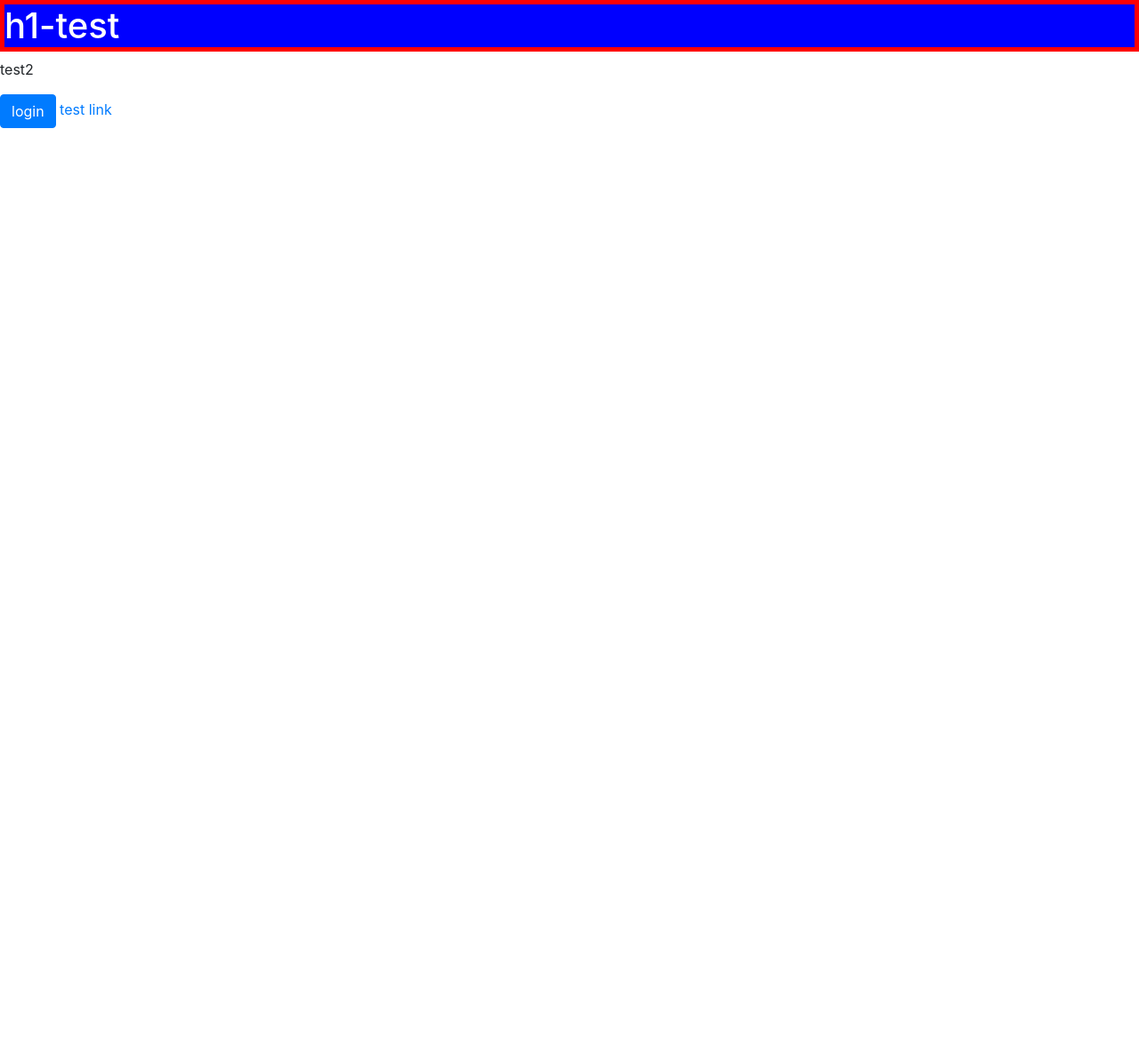
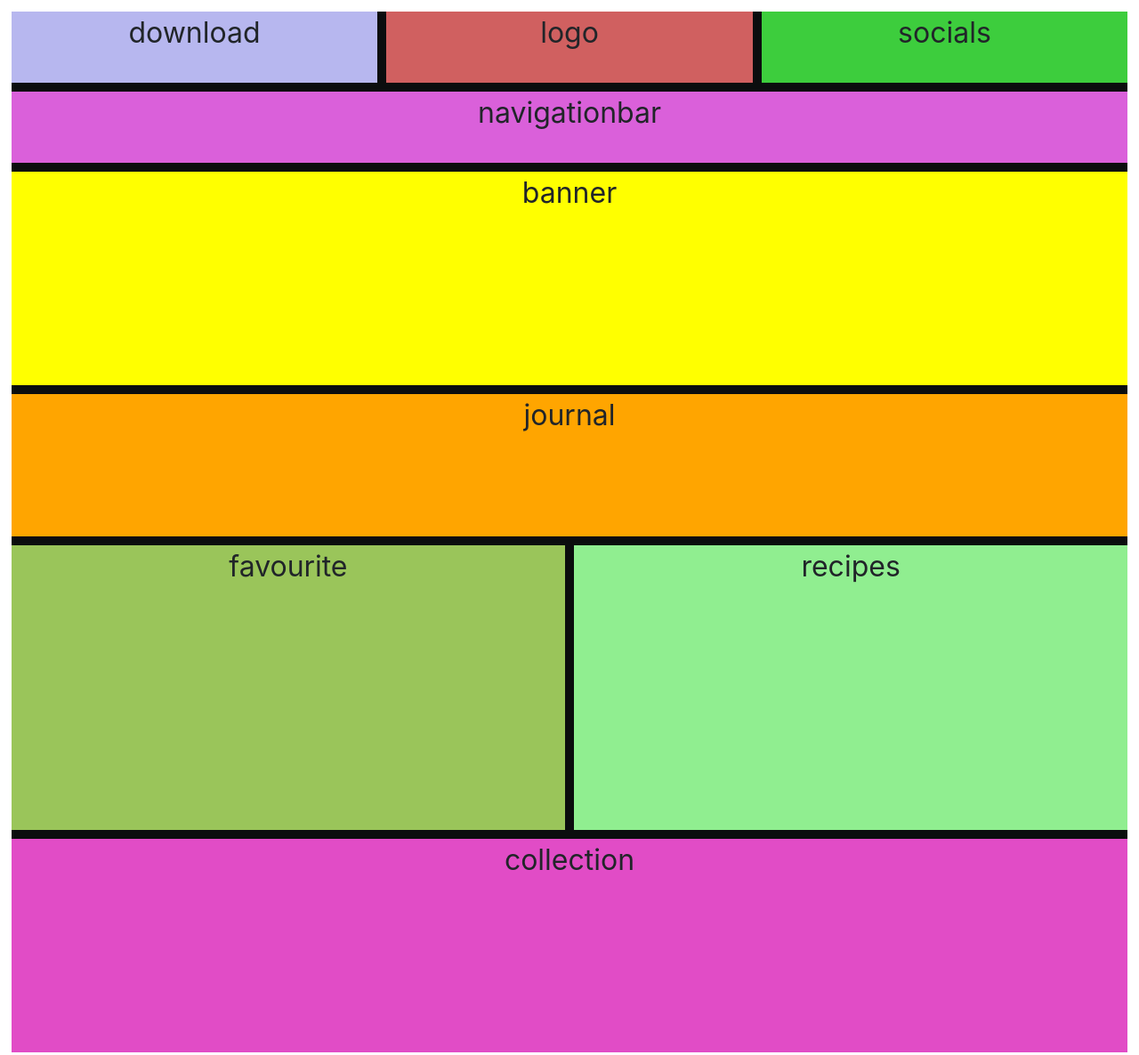
Before and after one commit to egbalwaldmann/sass, a plain HTML site: page index.html in a window 1280 px wide. Shown: the whole page at 89% size. Before the commit the page ends 800 px from the top, so only its background shows below. Drawn offline with nearby package versions, Linux system fonts and the light colour scheme.

Commit message:
basic grid layout

```diff
--- a/index.html
+++ b/index.html
@@ -9,10 +9,34 @@
     <link rel="stylesheet" href="/bootstrap-5.2.0/dist/css/bootstrap.min.css">
 </head>
 <body>
-    <h1>h1-test</h1>
-    <p>test2</p>
-    <button class="btn btn-primary">login</button>
 
-    <a href="">test link</a>
+<div class="page-wrap"> <!-- page-wrapper div -->
+
+
+<!-- header -->
+<div class="download">download</div>
+<div class="logo">logo</div>
+<div class="socials">socials</div>
+
+
+<!-- navbar-->
+<div class="navigationbar">navigationbar</div>
+
+<!-- banner -->
+<div class="banner">banner</div>
+
+<!-- journal (3-column-section) -->
+<div class="journal">journal</div>
+
+<!-- recipes (2-column-section) -->
+<div class="favourite">favourite</div>
+<div class="recipes">recipes</div>
+
+<!-- collection -->
+<div class="collection">collection</div>
+
+
+</div> <!-- page-wrapper div -->
+
 </body>
 </html>
--- a/main.scss
+++ b/main.scss
@@ -1,9 +1,84 @@
-$rangeasli:white;
-$bg_p:blue;
-$kadr: 5px solid red;
+/* grid-area colors for visually recognizing the sections during development */
+$color0:rgb(11, 13, 14);
+$color1:rgb(183, 183, 239);
+$color2:rgb(208, 96, 96);
+$color3:rgb(61, 205, 61);
+$color4:rgb(218, 96, 218);
+$color5:yellow;
+$color6:orange;
+$color7:rgb(154, 197, 90);
+$color8:lightgreen;
+$color9:rgb(225, 76, 198);
 
-h1{
-    color: $rangeasli;
-    background: $bg_p;
-    border: $kadr;
+body {
+    padding: 1%;
 }
+
+div {
+    font-size: xx-large;
+    text-align: center;
+
+
+}
+/* whole page wrapper */
+.page-wrap {
+    background-color: $color0;
+    display: grid;
+    justify-content: center;
+    grid-template-columns: repeat(6, 1fr);
+    grid-template-rows: 5rem 5rem 15rem 10rem 20rem 15rem;
+    gap: 10px;
+    height: auto;
+    width: 100%;
+
+}
+
+/* THE SECTIONS */
+
+/* header section */
+.download {
+    background-color: $color1;
+    grid-column: 1 / span 2;
+}
+.logo {
+    background-color: $color2;
+    grid-column: 3 / span 2;
+}
+.socials {
+    background-color: $color3;
+    grid-column: 5 / span 2;
+}
+
+/* navbar section */
+.navigationbar {
+    background-color: $color4;
+    grid-column: 1 / span 6;
+}
+
+/* banner section */
+.banner {
+    background-color: $color5;
+    grid-column: 1 / span 6;
+}
+
+/* journal section */
+.journal {
+    background-color: $color6;
+    grid-column: 1 / span 6;
+}
+
+/* recipes section */
+.favourite {
+    background-color: $color7;
+    grid-column: 1 / span 3;
+}
+.recipes {
+    background-color: $color8;
+    grid-column: 4 / span 3;
+}
+
+/* culinary collection section */
+.collection {
+    background-color: $color9;
+    grid-column: 1 / span 6;
+}
```
Also changed, not shown: css/main.css, 1 other file.
